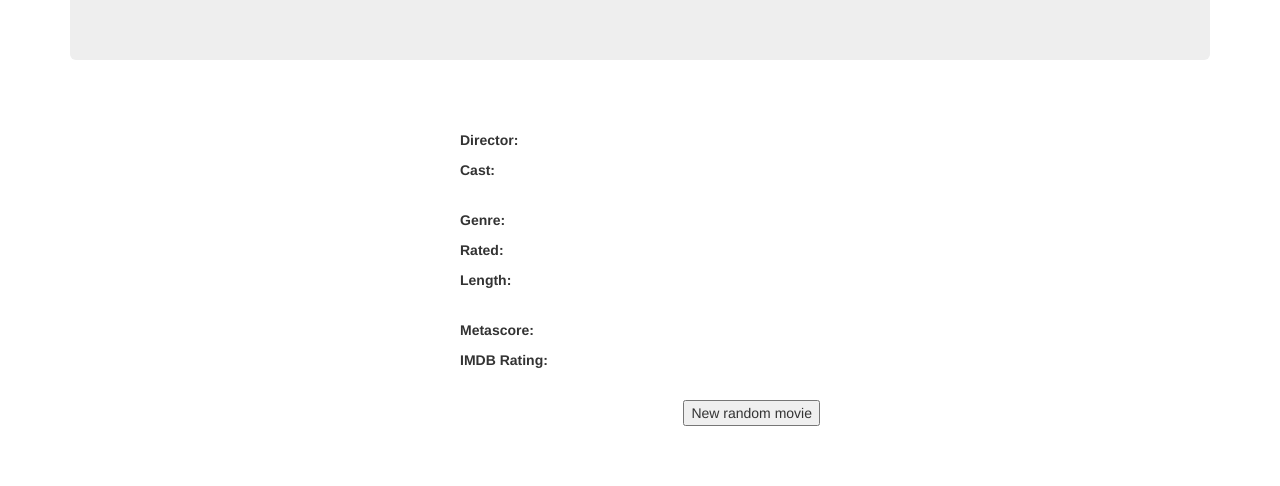
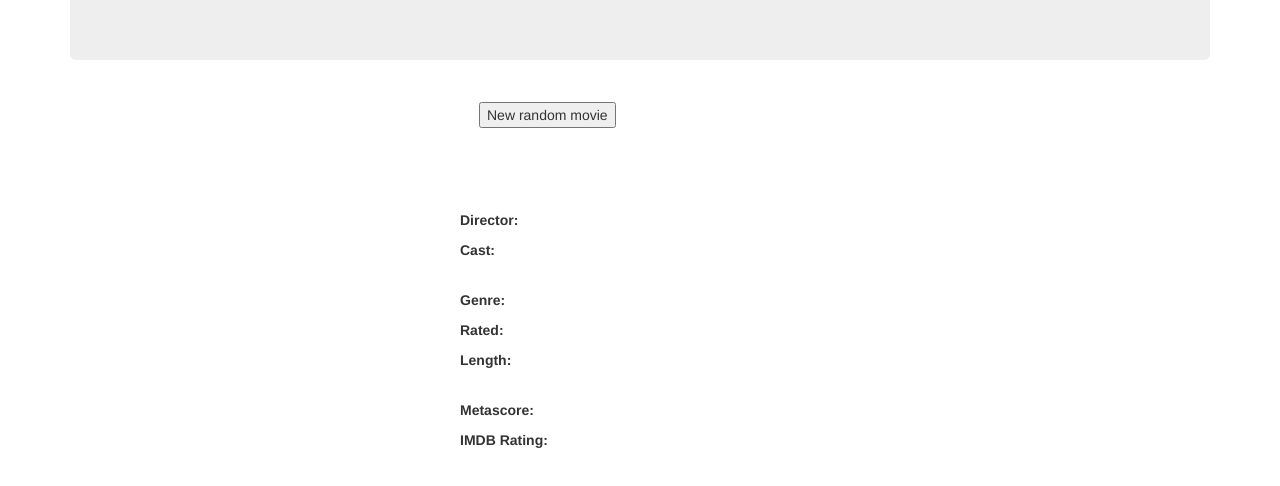
Before and after one commit to AndreasDellrud/RandomMoviePicker, a website: page index.html in a window 1280 px wide. Shown: the part 210-696 px from the top of the page. Drawn offline with nearby package versions, Linux system fonts and the light colour scheme; no server answers.

Commit message:
Moved the button

```diff
--- a/index.html
+++ b/index.html
@@ -17,6 +17,13 @@
         <div class="jumbotron">
           <h1>Random movie picker</h1>
           <p>Picks a random movie from IMDB's top 250 movies. <br>Great for the movie evening where you just can't choose!</p>
+        </div>
+        <div class="row" style="margin: 3em 3em 3em 3em">
+          <div class="col-md-4"></div>
+          <div class="col-md-4">
+            <button ng-click="newMovie()">New random movie</button>
+          </div>
+          <div class="col-md-4"></div>
         </div>
         <div class="row">
           <div class="col-md-4">
@@ -41,7 +48,6 @@
                 <br/>
             <a ng-show="isMovieOnNetflix" href="{{netflixLink}}">Watch on Netflix</a>
 
-           <button ng-click="newMovie()" style="float: right">New random movie</button>
               </div>
             </div>
           </div>
```
